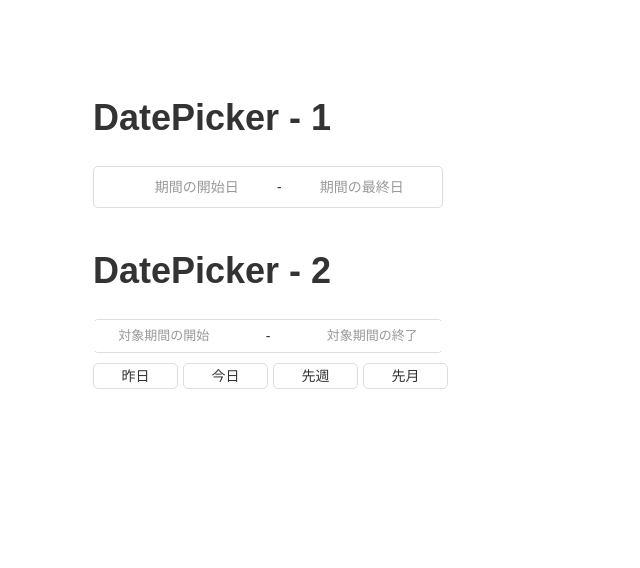
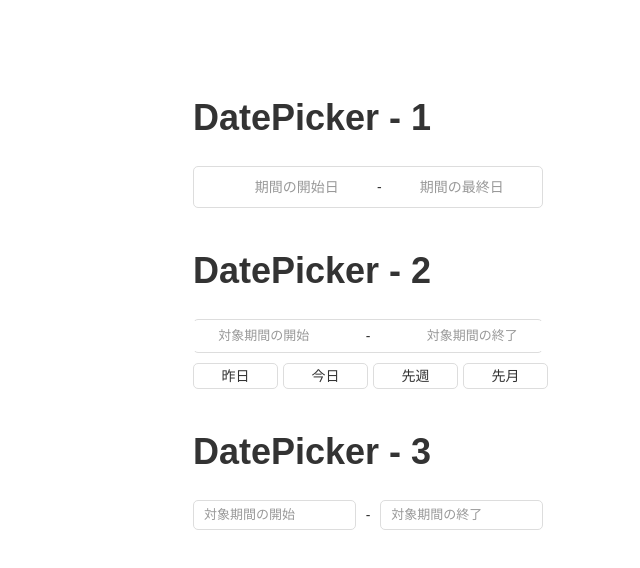
Before and after one commit to zukki30/datepicker-custom, a Vue app: page / in a window 1280 px wide. Shown: the top 568 px of the page, without its empty margins (47-687 px from the left). Built offline with nearby package versions, Linux system fonts and the light colour scheme; the HTML template or start-up script is replaced by a standard one; a web font is replaced by a local one.

Commit message:
feat: Add DatePicker 3

```diff
--- a/src/views/Home.vue
+++ b/src/views/Home.vue
@@ -9,6 +9,9 @@
 
     <h2>DatePicker - 2</h2>
     <PeriodSpecification />
+
+    <h2>DatePicker - 3</h2>
+    <DatePickerRangeInput />
   </div>
 </template>
 
@@ -20,9 +23,10 @@ import {
 } from "@/util/date-range-picker-util";
 import DateRangePicker from "@/components/DateRangePicker.vue";
 import PeriodSpecification from "@/components/PeriodSpecification.vue";
+import DatePickerRangeInput from "@/components/date-picker/DatePickerRangeInput.vue";
 
 @Component({
-  components: { DateRangePicker, PeriodSpecification }
+  components: { DateRangePicker, PeriodSpecification, DatePickerRangeInput }
 })
 export default class Home extends Vue {
   value = null;
@@ -42,7 +46,7 @@ export default class Home extends Vue {
   margin-right: auto;
   margin-left: auto;
   padding-top: 100px;
-  max-width: 1000px;
+  max-width: 800px;
 
   h2 {
     margin-bottom: 30px;
```
